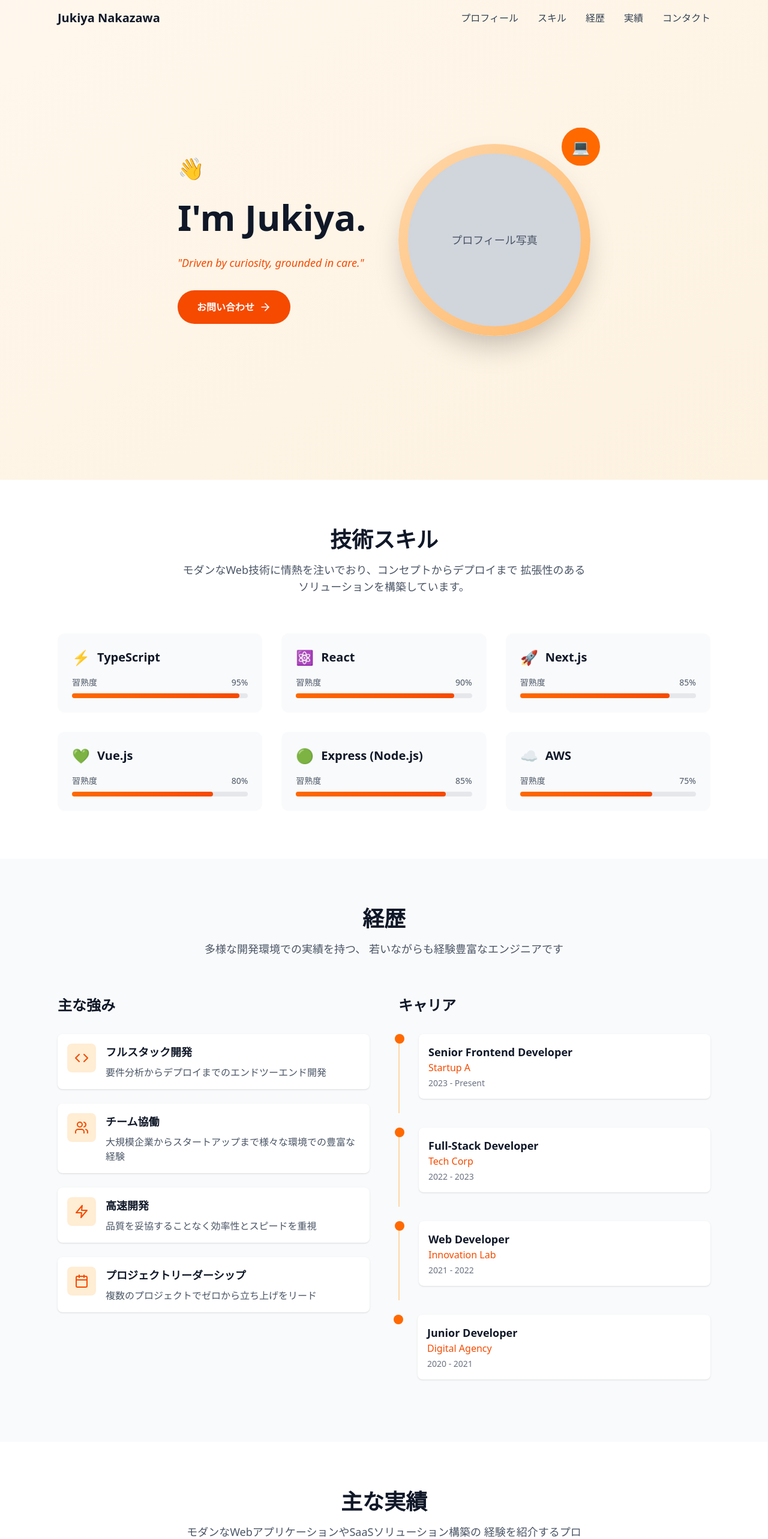
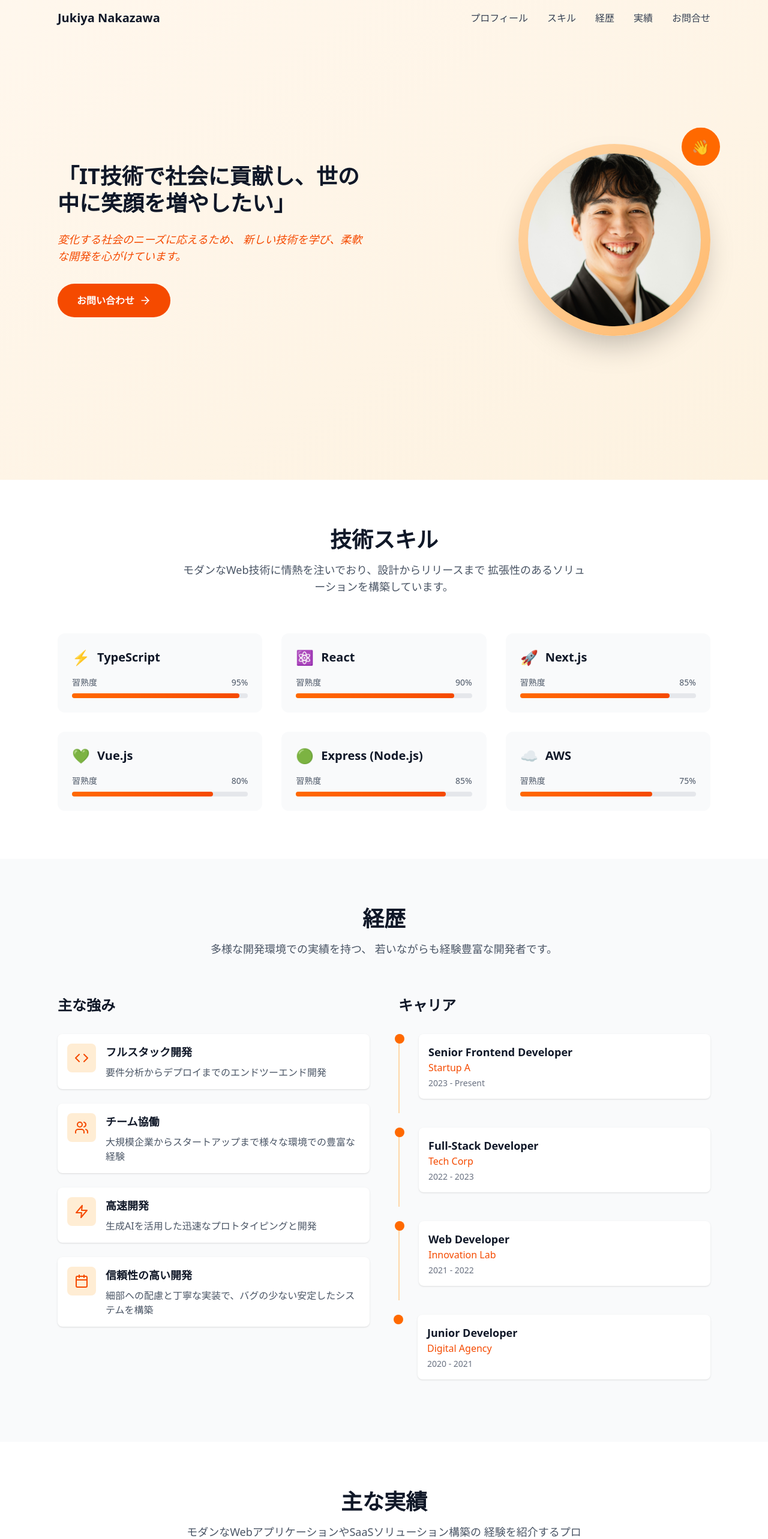
Before and after one commit to nakazawa-juk/portfolio, a Next.js app: page / in a window 1280 px wide. Shown: the top 2566 px of the page at 60% size. Built offline with nearby package versions, Linux system fonts and the light colour scheme.

Commit message:
change: プロフィール画像適用・文言調整

```diff
--- a/src/components/Contact.tsx
+++ b/src/components/Contact.tsx
@@ -10,12 +10,8 @@ const Contact = () => {
       <div className="max-w-4xl mx-auto px-4 sm:px-6 lg:px-8">
         <div className="text-center mb-16">
           <h2 className="text-3xl md:text-4xl font-bold text-gray-900 mb-4">
-            一緒に働きませんか
+            お問い合わせ
           </h2>
-          <p className="text-lg text-gray-600 max-w-2xl mx-auto">
-            あなたの次のプロジェクトでのコラボレーションに興味がありますか？
-            新しい機会や革新的なアイデアについて話し合うことを常に歓迎しています。
-          </p>
         </div>
 
         <div className="grid md:grid-cols-2 gap-8 mb-12">
@@ -27,11 +23,11 @@ const Contact = () => {
               <h3 className="text-xl font-bold text-gray-900">Wantedly</h3>
             </div>
             <p className="text-gray-600 mb-6">
-              Wantedlyで私とつながり、専門的な経歴について詳しく知り、
-              潜在的な機会について話し合いましょう。
+              Wantedlyでのプロフィールを通じて、ご連絡ください。
             </p>
             <a
-              href="#"
+              href="https://www.wantedly.com/id/jukiya_nakazawa"
+              target="_blank"
               className="inline-flex items-center gap-2 bg-orange-600 text-white px-6 py-3 rounded-lg font-semibold hover:bg-orange-700 transition-colors"
             >
               プロフィールを見る
@@ -47,11 +43,11 @@ const Contact = () => {
               <h3 className="text-xl font-bold text-gray-900">Email</h3>
             </div>
             <p className="text-gray-600 mb-6">
-              直接的なコミュニケーションをお好みですか？メールをお送りいただければ、
-              できるだけ早くお返事いたします。
+              nakajuki6045@gmail.com
             </p>
             <a
-              href="mailto:jukiya.nakazawa@example.com"
+              href="mailto:nakajuki6045@gmail.com"
+              target="_blank"
               className="inline-flex items-center gap-2 border-2 border-orange-600 text-orange-600 px-6 py-3 rounded-lg font-semibold hover:bg-orange-600 hover:text-white transition-colors"
             >
               メール送信
--- a/src/components/Experience.tsx
+++ b/src/components/Experience.tsx
@@ -19,12 +19,12 @@ const Experience = () => {
       icon: <Zap className="w-6 h-6" />,
       title: '高速開発',
       description:
-        '品質を妥協することなく効率性とスピードを重視',
+        '生成AIを活用した迅速なプロトタイピングと開発',
     },
     {
       icon: <Calendar className="w-6 h-6" />,
-      title: 'プロジェクトリーダーシップ',
-      description: '複数のプロジェクトでゼロから立ち上げをリード',
+      title: '信頼性の高い開発',
+      description: '細部への配慮と丁寧な実装で、バグの少ない安定したシステムを構築',
     },
   ];
 
@@ -48,7 +48,7 @@ const Experience = () => {
           </h2>
           <p className="text-lg text-gray-600 max-w-2xl mx-auto">
             多様な開発環境での実績を持つ、
-            若いながらも経験豊富なエンジニアです
+            若いながらも経験豊富な開発者です。
           </p>
         </div>
 
--- a/src/components/Header.tsx
+++ b/src/components/Header.tsx
@@ -28,7 +28,7 @@ const Header = () => {
     { id: 'skills', label: 'スキル' },
     { id: 'experience', label: '経歴' },
     { id: 'works', label: '実績' },
-    { id: 'contact', label: 'コンタクト' },
+    { id: 'contact', label: 'お問合せ' },
   ];
 
   return (
--- a/src/components/Hero.tsx
+++ b/src/components/Hero.tsx
@@ -2,6 +2,7 @@
 
 import React from 'react';
 import { ArrowRight } from 'lucide-react';
+import Image from 'next/image';
 
 const Hero = () => {
   const scrollToContact = () => {
@@ -20,12 +21,12 @@ const Hero = () => {
         <div className="grid lg:grid-cols-2 gap-12 items-center">
           <div className="space-y-8">
             <div className="space-y-6">
-              <div className="text-4xl">👋</div>
-              <h1 className="text-4xl md:text-5xl lg:text-6xl font-bold text-gray-900 leading-tight">
-                I'm Jukiya.
+              <h1 className="text-2xl md:text-3xl lg:text-4xl font-bold text-gray-900 leading-tight">
+                「IT技術で社会に貢献し、世の中に笑顔を増やしたい」
               </h1>
               <div className="text-lg text-orange-600 font-medium italic">
-                "Driven by curiosity, grounded in care."
+                変化する社会のニーズに応えるため、
+                新しい技術を学び、柔軟な開発を心がけています。
               </div>
             </div>
 
@@ -40,13 +41,17 @@ const Hero = () => {
 
           <div className="flex justify-center lg:justify-end">
             <div className="relative">
-              <div className="w-80 h-80 bg-gradient-to-br from-orange-200 to-orange-300 rounded-full flex items-center justify-center shadow-2xl">
-                <div className="w-72 h-72 bg-gray-300 rounded-full flex items-center justify-center text-gray-600 text-lg font-medium">
-                  プロフィール写真
-                </div>
+              <div className="w-80 h-80 bg-gradient-to-br from-orange-200 to-orange-300 rounded-full flex items-center justify-center shadow-2xl overflow-hidden">
+                <Image
+                  src="/profile-hero.jpg"
+                  alt="Jukiya Nakazawa プロフィール写真"
+                  width={288}
+                  height={288}
+                  className="w-72 h-72 rounded-full object-cover"
+                />
               </div>
               <div className="absolute -top-4 -right-4 w-16 h-16 bg-orange-500 rounded-full flex items-center justify-center text-white text-2xl animate-bounce">
-                💻
+                👋
               </div>
             </div>
           </div>
--- a/src/components/Skills.tsx
+++ b/src/components/Skills.tsx
@@ -18,7 +18,7 @@ const Skills = () => {
             技術スキル
           </h2>
           <p className="text-lg text-gray-600 max-w-2xl mx-auto">
-            モダンなWeb技術に情熱を注いでおり、コンセプトからデプロイまで
+            モダンなWeb技術に情熱を注いでおり、設計からリリースまで
             拡張性のあるソリューションを構築しています。
           </p>
         </div>
```
Also changed, not shown: public/profile-hero.jpg (added).
